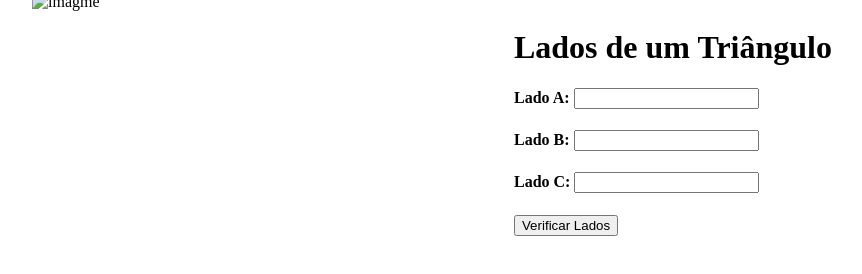
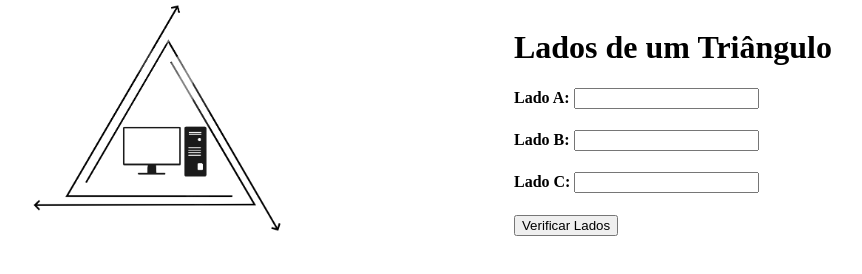
Before and after one commit to stremenx/Tipos_triangulo, a plain HTML site: page index.html in a window 1280 px wide. Shown: the whole page, without its empty margins (208-1070 px from the left). Drawn offline with Linux system fonts and the light colour scheme.

Commit message:
Upgrade 0.05
Correção html img

```diff
--- a/index.html
+++ b/index.html
@@ -9,7 +9,7 @@
 </head>
 <body>
     <header>
-        <img src="doc.avif" alt="imagme" class="imgDoc">
+        <img src="triangulo_pc.png" alt="imagme" class="imgDoc">
 
         <div>
 
```
